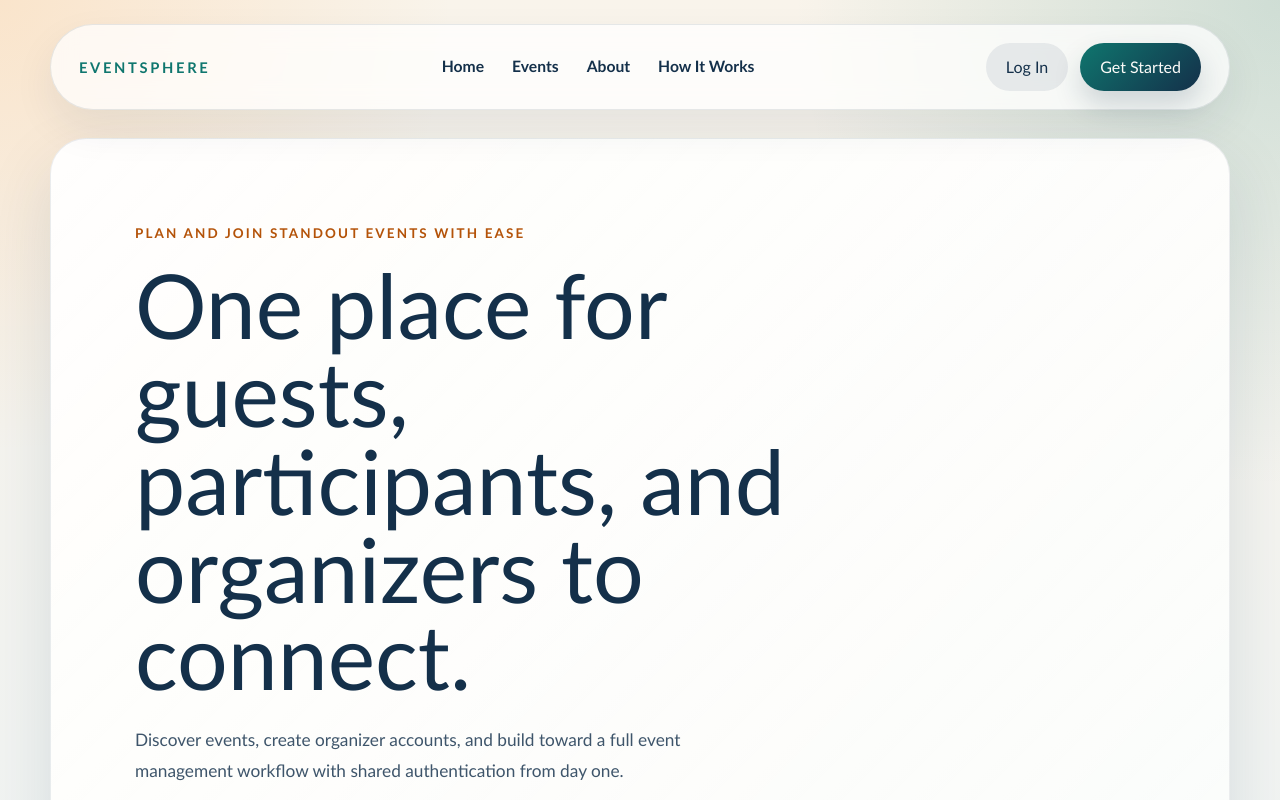
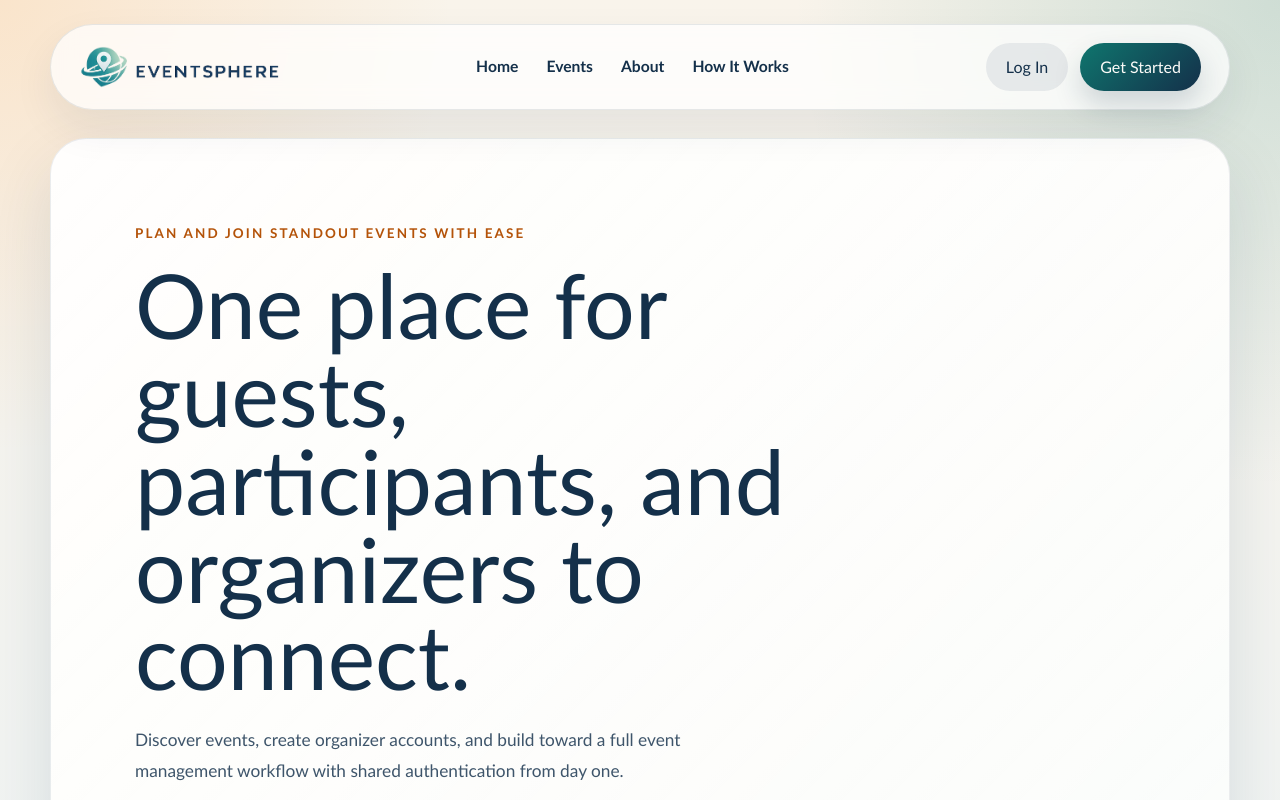
Before and after one commit to HrickRomit/EventManagementSystem, a React (Vite) app in the folder client/: page / in a window 1280 px wide. Shown: the top 800 px of the page. Built offline with nearby package versions, Linux system fonts and the light colour scheme.

Commit message:
Cosmetic changes

```diff
--- a/client/index.html
+++ b/client/index.html
@@ -3,7 +3,8 @@
   <head>
     <meta charset="UTF-8" />
     <meta name="viewport" content="width=device-width, initial-scale=1.0" />
-    <title>MERN Starter</title>
+    <link rel="icon" type="image/png" href="/src/components/images/titlelogo.png" />
+    <title>Eventsphere</title>
   </head>
   <body>
     <div id="root"></div>
--- a/client/src/App.css
+++ b/client/src/App.css
@@ -48,12 +48,17 @@ body {
 }
 
 .brand-mark {
-  color: #0f766e;
   text-decoration: none;
-  text-transform: uppercase;
-  letter-spacing: 0.18em;
-  font-size: 0.92rem;
-  font-weight: 700;
+  display: inline-flex;
+  align-items: center;
+  flex: 0 0 auto;
+}
+
+.brand-logo {
+  display: block;
+  width: 200px;
+  max-width: 100%;
+  height: auto;
 }
 
 .home-nav {
--- a/client/src/components/navigation/Navbar.jsx
+++ b/client/src/components/navigation/Navbar.jsx
@@ -1,5 +1,6 @@
 import { Link, NavLink } from "react-router-dom";
 import { useAuth } from "../../context/AuthContext";
+import logo from "../images/logo.png";
 
 function Navbar() {
   const { isAuthenticated, user, logoutUser } = useAuth();
@@ -7,7 +8,7 @@ function Navbar() {
   return (
     <header className="home-header">
       <Link className="brand-mark" to="/">
-        EventSphere
+        <img className="brand-logo" src={logo} alt="Eventsphere" />
       </Link>
 
       <nav className="home-nav" aria-label="Primary">
```
Also changed, not shown: client/src/components/images/logo.png (added), client/src/components/images/titlelogo.png (added).
